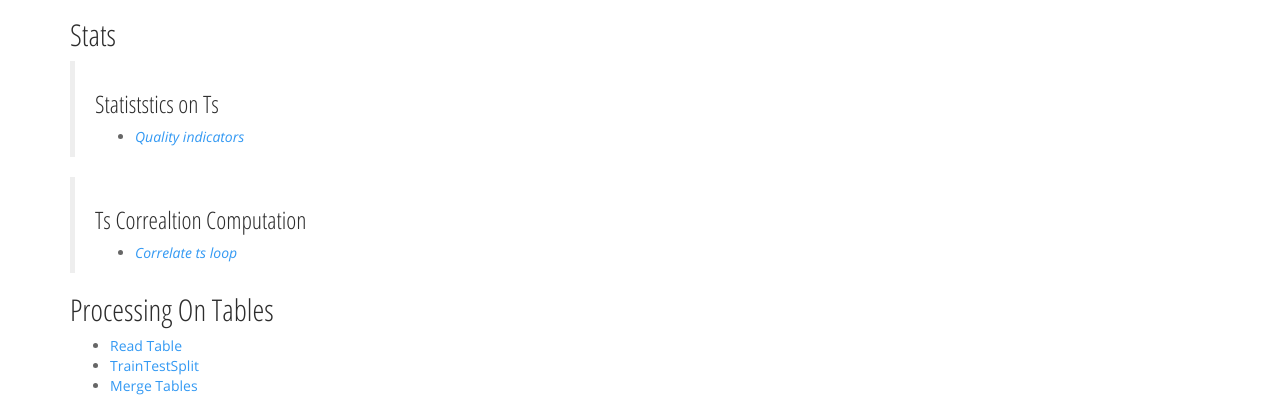
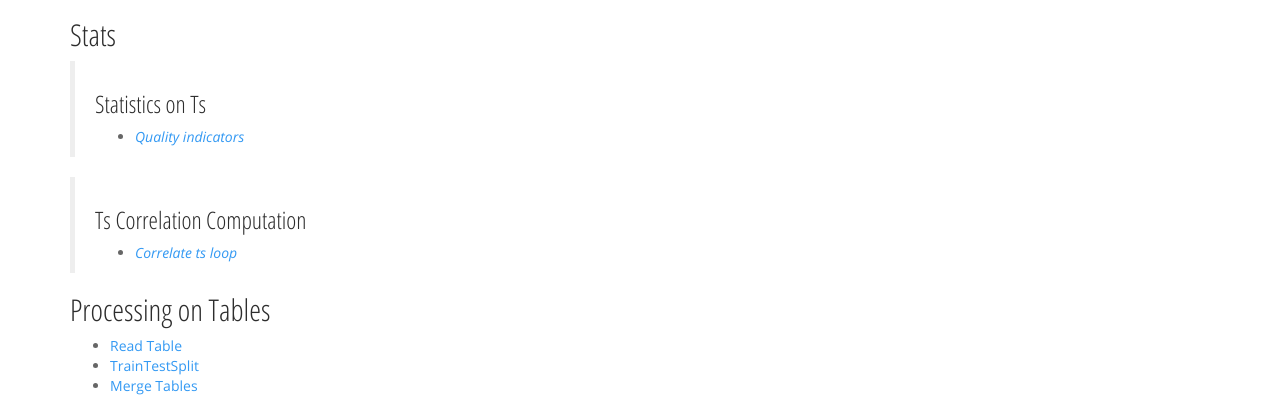
Before and after one commit to IKATS/ikats.github.io, a Jekyll site: the page built from operators.md, in a window 1280 px wide and 900 px high, scrolled down 990 px. Shown: the part 173-584 px from the top of the window. Built offline with Jekyll 4.4.1, drawn with Linux system fonts in a browser that asks for light colours; some web fonts are replaced.

Commit message:
typo error on "correlation" and "statistics"

```diff
--- a/operators.md
+++ b/operators.md
@@ -47,13 +47,13 @@ Operators list..
 - [Unwrap](/doc/operators/unwrap.html)
 
 ## Stats
-> ### Statiststics on Ts
+> ### Statistics on Ts
 - [Quality indicators](/doc/operators/qualityIndicators.html)
 
-> ### Ts Correaltion Computation
+> ### Ts Correlation Computation
 - [Correlate ts loop](/doc/operators/correlateTsLoop.html)
 
-## Processing On Tables
+## Processing on Tables
 - [Read Table](/doc/operators/readTable.html)
 <!-- [Add TS Column](/doc/operators/addTsColumn.html)-->
 - [TrainTestSplit](/doc/operators/trainTestSplit.html)
```
